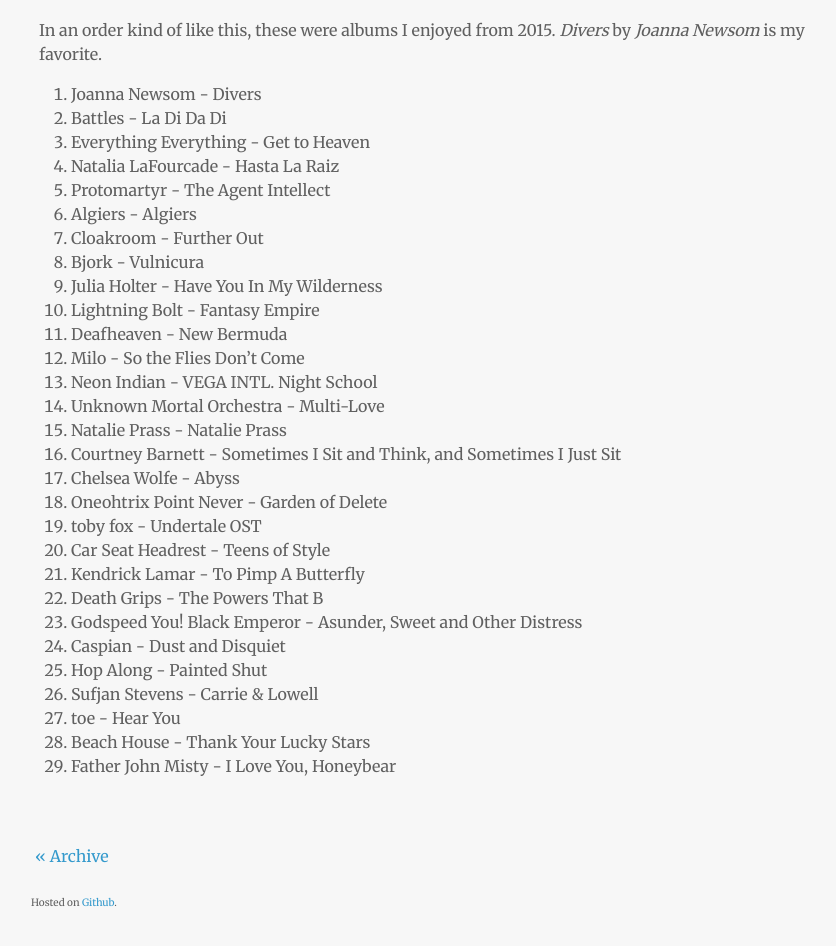
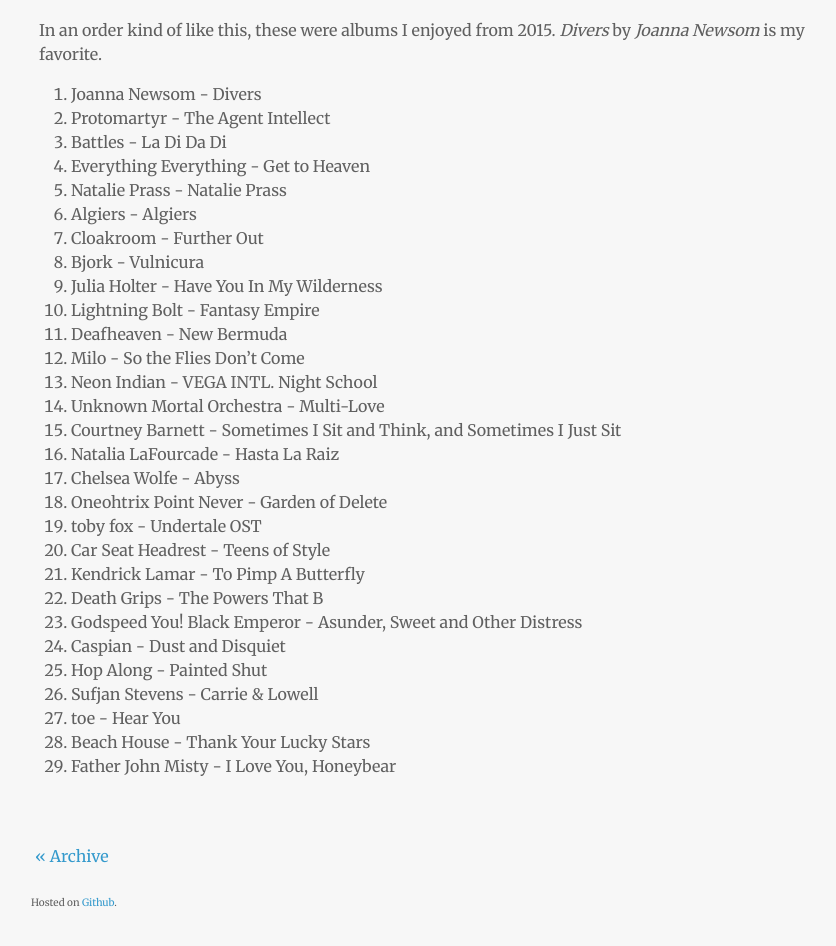
Before and after one commit to kevinfiol/kevinfiol.github.io, a Jekyll site: the page built from _posts/2016-01-14-Music-from-2015.md, in a window 1280 px wide, cut to the strip 619-1607 px from the top of the page. Shown: the top 946 px of the strip, without its empty margins (219-1055 px from the left). Built offline with Jekyll 4.4.1, drawn with Linux system fonts in a browser that asks for light colours; nearby versions of some CDN libraries; some of the changed lines change nothing that is shown.

Commit message:
changed top 2015 list

```diff
--- a/_posts/2016-01-14-Music-from-2015.md
+++ b/_posts/2016-01-14-Music-from-2015.md
@@ -10,10 +10,10 @@
 In an order kind of like this, these were albums I enjoyed from 2015. *Divers* by *Joanna Newsom* is my favorite.
 
 1. Joanna Newsom - Divers
+1. Protomartyr - The Agent Intellect
 1. Battles - La Di Da Di
 1. Everything Everything - Get to Heaven
-1. Natalia LaFourcade - Hasta La Raiz
-1. Protomartyr - The Agent Intellect
+1. Natalie Prass - Natalie Prass
 1. Algiers - Algiers
 1. Cloakroom - Further Out
 1. Bjork - Vulnicura
@@ -23,8 +23,8 @@
 1. Milo - So the Flies Don't Come
 1. Neon Indian - VEGA INTL. Night School
 1. Unknown Mortal Orchestra - Multi-Love
-1. Natalie Prass - Natalie Prass
 1. Courtney Barnett - Sometimes I Sit and Think, and Sometimes I Just Sit
+1. Natalia LaFourcade - Hasta La Raiz
 1. Chelsea Wolfe - Abyss
 1. Oneohtrix Point Never - Garden of Delete
 1. toby fox - Undertale OST
```
